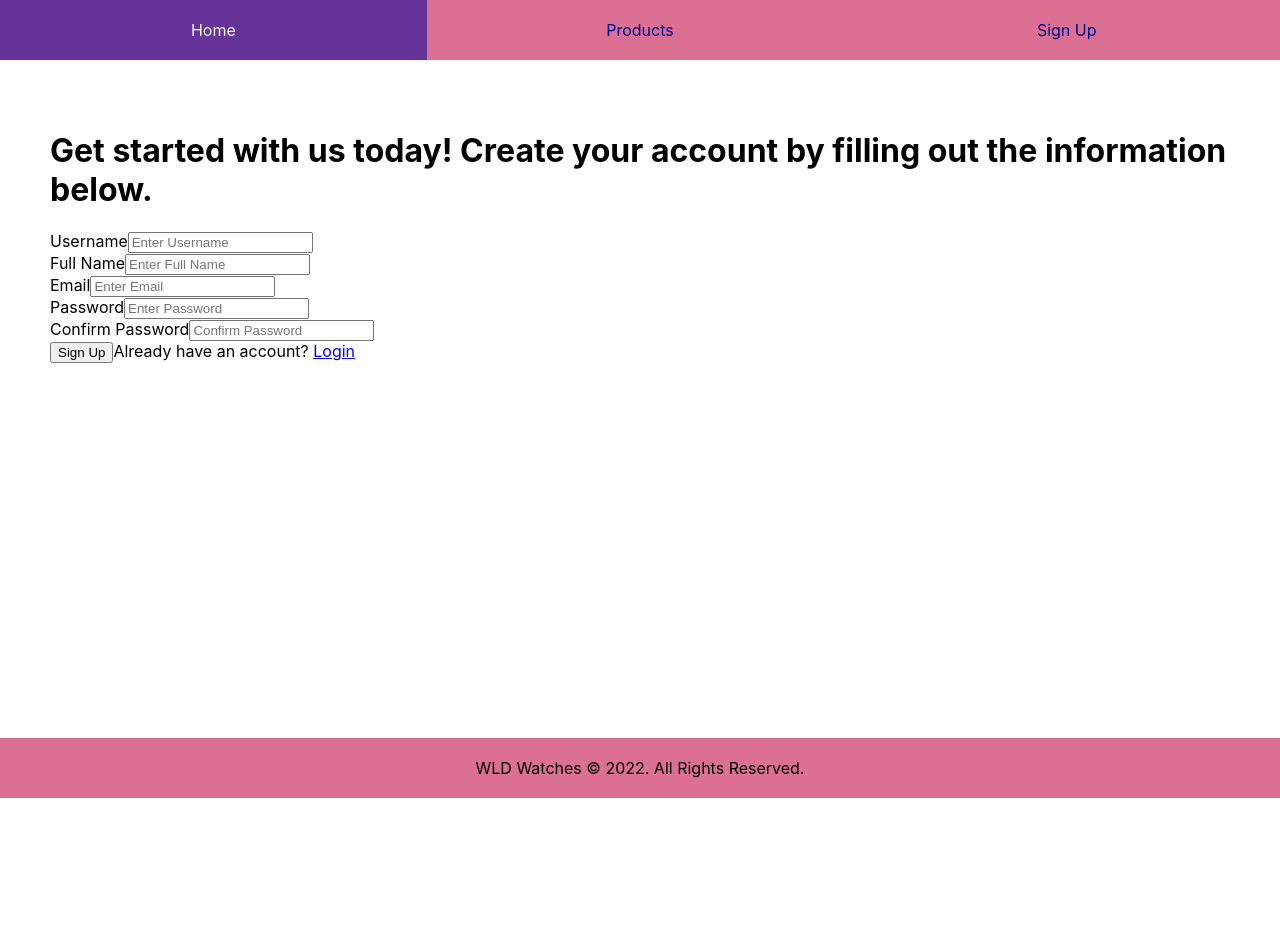
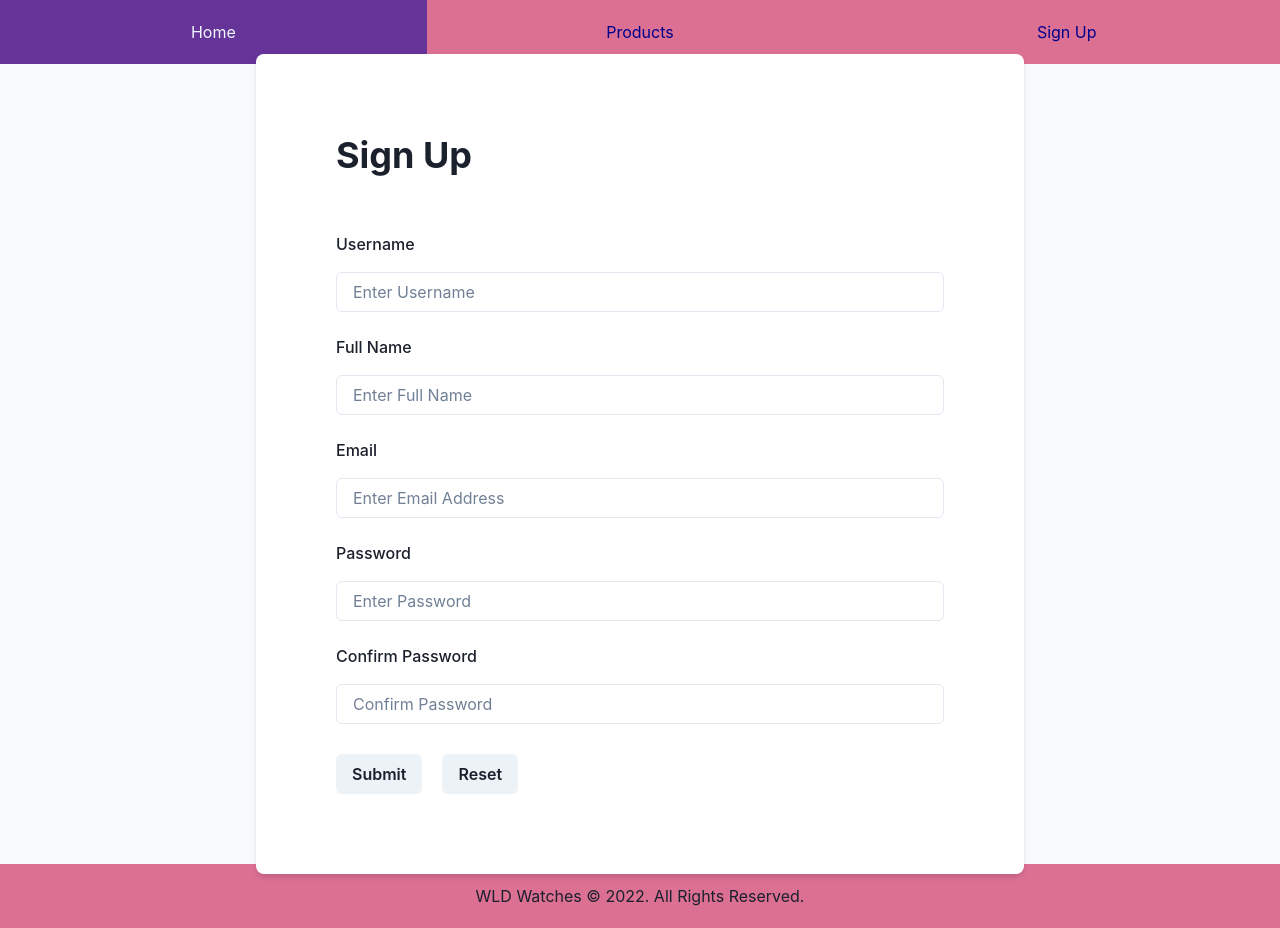
Before and after one commit to GYFoo/WebDev_Trial, a React (Create React App) app in the folder react-app-example/: page /sign-up in a window 1280 px wide. Before the commit the page ends 800 px from the top, so only its background shows below. Built offline with nearby package versions, Linux system fonts and the light colour scheme.

Commit message:
added and tested sign up form with chakra ui and formik

```diff
--- a/react-app-example/src/App.css
+++ b/react-app-example/src/App.css
@@ -78,6 +78,24 @@
   padding: 50px;
 }
 
+.errmsg {
+  background-color: lightpink;
+  color: firebrick;
+  font-weight: bold;
+  padding: 0.7rem;
+  margin-bottom: 0.5rem;
+  border-radius: 5px;
+}
+
+.successmsg {
+  background-color: #8FE381;
+  color: #008631;
+  font-weight: bold;
+  padding: 0.7rem;
+  margin-bottom: 0.5rem;
+  border-radius: 5px;
+}
+
 @keyframes App-logo-spin {
   from {
     transform: rotate(0deg);
--- a/react-app-example/src/App.js
+++ b/react-app-example/src/App.js
@@ -15,10 +15,12 @@ import HomeScreen from './screens/HomeScreen';
 import ProductsScreen from './screens/ProductsScreen';
 import SignUp from './screens/SignUp';
 import LoginScreen from './screens/Login';
+import { ChakraProvider } from '@chakra-ui/react';
 
 function App() {
   return (
     <div>
+      <ChakraProvider>
         <NavBar />
 
         <BrowserRouter>
@@ -31,6 +33,7 @@ function App() {
           </Routes>
         </BrowserRouter>
         <FooterBar />
+      </ChakraProvider>
     </div>
   )
 }
--- a/react-app-example/src/screens/SignUp.js
+++ b/react-app-example/src/screens/SignUp.js
@@ -1,87 +1,131 @@
-import React from "react";
+import React from 'react';
+import { useState, useRef } from 'react';
+import { VStack, HStack, Heading, Input, Flex, Box, Button, Alert, AlertIcon, FormLabel } from '@chakra-ui/react'
+import { Form, Formik, useField } from 'formik';
+import * as Yup from 'yup';
+import axios from 'axios';
+
+const CustomTextInput = ({ label, ...props }) => {
+    const [field, meta] = useField(props);
+    return (
+        <>
+            <FormLabel htmlFor={props.id || props.name} pt='15px'>{label}</FormLabel>
+            <Input className='text-input' {...field} {...props} />
+            {meta.touched && meta.error ? (
+                // <div className='error'>{meta.error}</div>
+                <Alert status='info' variant='left-accent' borderRadius="sm">
+                    <AlertIcon/>
+                    {meta.error}
+                </Alert>
+            ) : null}
+        </>
+    )
+}
 
 function SignUp() {
+    const errRef = useRef();
+    const successRef = useRef();
+    const [errMsg, setErrMsg] = useState('');
+    const [successMsg, setSuccessMsg] = useState('');
     return (
-        <div className="Main">
-            <div className="form-content-right">
-                <form className="form">
-                    <h1>Get started with us today! Create your
-                    account by filling out the information below.
-                    </h1>
-                    {/* Username Input Field */}
-                    <div className="form-inputs">
-                        <label htmlFor="username" className="form-label">
-                            Username
-                        </label>
-                        <input
-                            id="username"
+        <Formik
+            initialValues={{
+                username: '',
+                fullname: '',
+                email: '',
+                password: '',
+                cfmPassword: '',
+            }}
+            validationSchema={Yup.object({
+                username: Yup.string()
+                .min(4, 'Username must be at least 4 characters long')
+                .required('Username is required'),
+                fullname: Yup.string()
+                .required('Please enter your first name'),
+                email: Yup.string()
+                .email('Invalid Email Address')
+                .required('Email is required'),
+                password: Yup.string()
+                .min(8, 'Password is too short - should be 8 characters minimum.')
+                .matches(/^(?=.*[A-Za-z])(?=.*\d)[A-Za-z\d]{8,}$/, 'Minimum eight characters, with at least one letter and one number')
+                .required('Password is required'),
+                cfmPassword: Yup.string()
+                .oneOf([Yup.ref('password'), null], 'Password and Confirm Password does not match')
+                .required('Confirm Password is required')
+            })}
+            onSubmit={(values, { setSubmitting, resetForm }) => {
+                const requestBody = values;
+                axios.post('http://localhost:3001/users/', requestBody)
+                .then((response) => {
+                    console.log(response);
+                    setSuccessMsg('Your account has been signed up successfully!');
+                    resetForm();
+                    setSubmitting(false);
+                    setTimeout(() => {
+                        window.location.href = '/login'
+                    }, 2000)
+
+                })
+                .catch((error) => {
+                    if (error.response?.status === 409) {
+                        setErrMsg('Username or Email is Taken');
+                        setTimeout(() => {
+                            window.location.reload();
+                        }, 1500)
+                    }
+                    resetForm();
+                    setSubmitting(false);
+                })
+            }}
+        >
+            {props => (
+                <Flex bg="gray.50" align="center" justify="center" h="100vh">
+                    <Box bg="white" w='60%' p={20} rounded="lg" shadow='md'>
+                        <Form>
+                            <Heading pb='40px'>Sign Up</Heading>
+                            <p ref={errRef} className={errMsg ? "errmsg" : "offscreen"}>{errMsg}</p>
+                            <p ref={successRef} className={successMsg ? "successmsg" : "offscreen"}>{successMsg}</p>
+                            <VStack align="stretch">
+                                <CustomTextInput
+                                    label="Username"
+                                    name="username"
                                     type="text"
-                            name="username"
-                            className="form-input"
                                     placeholder="Enter Username"
                                 />
-                    </div>
-                    {/* Full Name Input Field */}
-                    <div className="form-inputs">
-                        <label htmlFor="fullname" className="form-label">
-                            Full Name
-                        </label>
-                        <input
-                            id="fullname"
+                                <CustomTextInput
+                                    label="Full Name"
+                                    name="fullname"
                                     type="text"
-                            name="fullname"
-                            className="form-input"
                                     placeholder="Enter Full Name"
                                 />
-                    </div>
-                    {/* Email Input Field */}
-                    <div className="form-inputs">
-                        <label htmlFor="email" className="form-label">
-                            Email
-                        </label>
-                        <input
-                            id="email"
-                            type="email"
+                                <CustomTextInput
+                                    label="Email"
                                     name="email"
-                            className="form-input"
-                            placeholder="Enter Email"
+                                    type="text"
+                                    placeholder="Enter Email Address"
                                 />
-                    </div>
-                    {/* Password Input Field */}
-                    <div className="form-inputs">
-                        <label htmlFor="password" className="form-label">
-                            Password
-                        </label>
-                        <input
-                            id="password"
+                                <CustomTextInput
+                                    label="Password"
+                                    name="password"
                                     type="password"
-                            name="password"
-                            className="form-input"
                                     placeholder="Enter Password"
                                 />
-                    </div>
-                    {/* Confirm Password Input Field */}
-                    <div className="form-inputs">
-                        <label htmlFor="cfmPassword" className="form-label">
-                            Confirm Password
-                        </label>
-                        <input
-                            id="cfmPassword"
+                                <CustomTextInput
+                                    label="Confirm Password"
+                                    name="cfmPassword"
                                     type="password"
-                            name="cfmPassword"
-                            className="form-input"
                                     placeholder="Confirm Password"
                                 />
-                    </div>
-                    <button className="form-input-btm" type="submit">
-                        Sign Up
-                    </button>
-                    <span className="form-input-login">
-                        Already have an account? <a href="/login">Login</a>
-                    </span>
-                </form>
-            </div>
-        </div>
+                            </VStack>
+                            <HStack spacing='20px' pt='30px'>
+                                <Button type='submit'>{props.isSubmitting ? 'Loading...' : 'Submit'}</Button>
+                                <Button type='reset'>Reset</Button>
+                            </HStack>
+                        </Form>
+                    </Box>
+                </Flex>
+            )}
+        </Formik>
     )
 }
 
```
Also changed, not shown: react-app-example/package.json (+12 -1 lines), 1 other file (tests, documents, lock files or other folders). Lines whose indentation alone changed are shown as unchanged.
